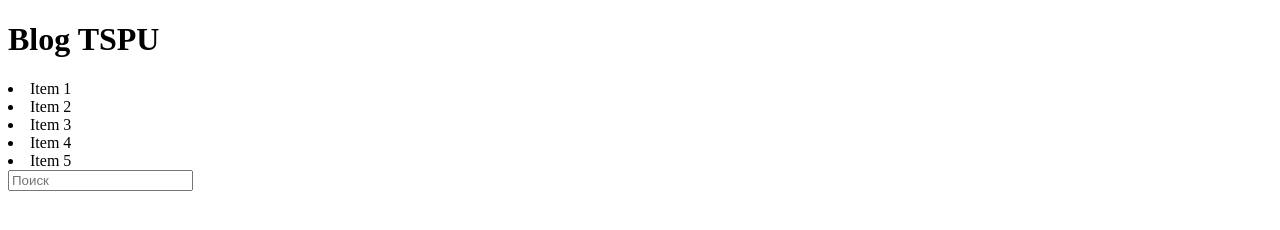
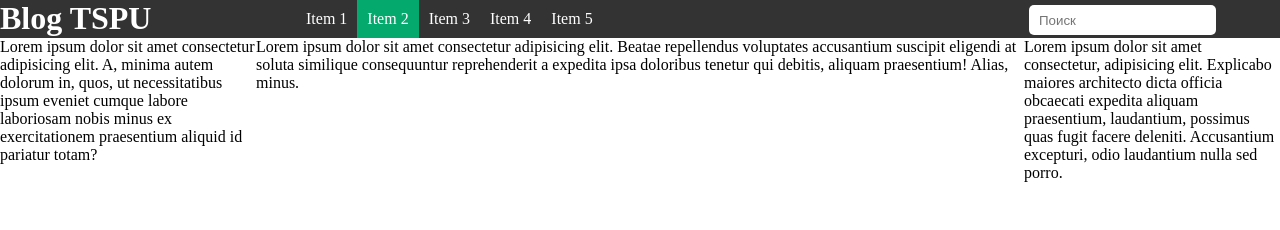
Before and after one commit to gulinavalentina773/web2, a plain HTML site: page blog/index.html in a window 1280 px wide. Drawn offline with Linux system fonts and the light colour scheme.

Commit message:
Add files via upload

```diff
--- a/blog/index.html
+++ b/blog/index.html
@@ -8,21 +8,43 @@
     <link rel="stylesheet" href="../css/blog.css">
 </head>
 <body>
-   <header>
-       <div>
+
+    <!--
+        header-title-black
+
+        bg-blue
+    -->
+   <header class="header bg-gray">
+       <div class="header-title">
            <h1>Blog TSPU</h1>
        </div>
-       <div>
-           <li>Item 1</li>
-           <li>Item 2</li>
-           <li>Item 3</li>
-           <li>Item 4</li>
-           <li>Item 5</li>
+       <div class="header-menu">
+        <ul class="menu">
+            <li class="menu-item">Item 1</li>
+            <li class="menu-item active">Item 2</li>
+            <li class="menu-item">Item 3</li>
+            <li class="menu-item">Item 4</li>
+            <li class="menu-item">Item 5</li>
+        </ul>
        </div>
-       <div>
-           <form action="#">
-               <input type="text" placeholder="Поиск">
+       <div class="header-search">
+           <form action="#" class="form-search">
+               <input type="text" placeholder="Поиск" class="form-input">
            </form>
        </div>
    </header>
+
+   <div class="main">
+       <div class="sidebar-left">
+           Lorem ipsum dolor sit amet consectetur adipisicing elit. A, minima autem dolorum in, quos, ut necessitatibus ipsum eveniet cumque labore laboriosam nobis minus ex exercitationem praesentium aliquid id pariatur totam?
+
+       </div>
+       <div class="content">
+           Lorem ipsum dolor sit amet consectetur adipisicing elit. Beatae repellendus voluptates accusantium suscipit eligendi at soluta similique consequuntur reprehenderit a expedita ipsa doloribus tenetur qui debitis, aliquam praesentium! Alias, minus.
+        </div>
+       <div class="sidebar-right">
+           Lorem ipsum dolor sit amet consectetur, adipisicing elit. Explicabo maiores architecto dicta officia obcaecati expedita aliquam praesentium, laudantium, possimus quas fugit facere deleniti. Accusantium excepturi, odio laudantium nulla sed porro.
+        </div>
+   </div>
+
 </body>
--- a/css/blog.css
+++ b/css/blog.css
@@ -1,5 +1,14 @@
+* {
+    margin: 0;
+}
+
 .header {
     display: flex;
+}
+
+.bg-gray {
+    background-color: #333;
+    color: #fff;
 }
 
 .header-title {
@@ -13,3 +22,50 @@
 .header-search {
     width: 20%;
 }
+
+.header-menu .menu {
+    list-style: none;
+}
+
+.header-menu .menu .menu-item {
+    float: left;
+    padding: 10px;
+    cursor: pointer;
+}
+
+.header-menu .menu .menu-item.active {
+    background-color: #04AA6D !important;
+}
+
+.header-menu .menu .menu-item:hover {
+    background-color: #000;
+}
+
+.header-search .form-search {
+    height: 100%;
+}
+
+.header-search .form-input {
+    height: 80%;
+    margin: 5px;
+    padding: 0;
+    border: 0;
+    border-radius: 5px;
+    padding-left: 10px;
+}
+
+.main {
+    display: flex;
+}
+
+.main .sidebar-left {
+    width: 20%;
+}
+
+.main .content {
+    width: 60%;
+}
+
+.main .sidebar-right {
+    width: 20%;
+}
```
Also changed, not shown: css/flex.css (+1 -32 lines), css/style.css (+0 -91 lines), flex.html (+0 -25 lines).
